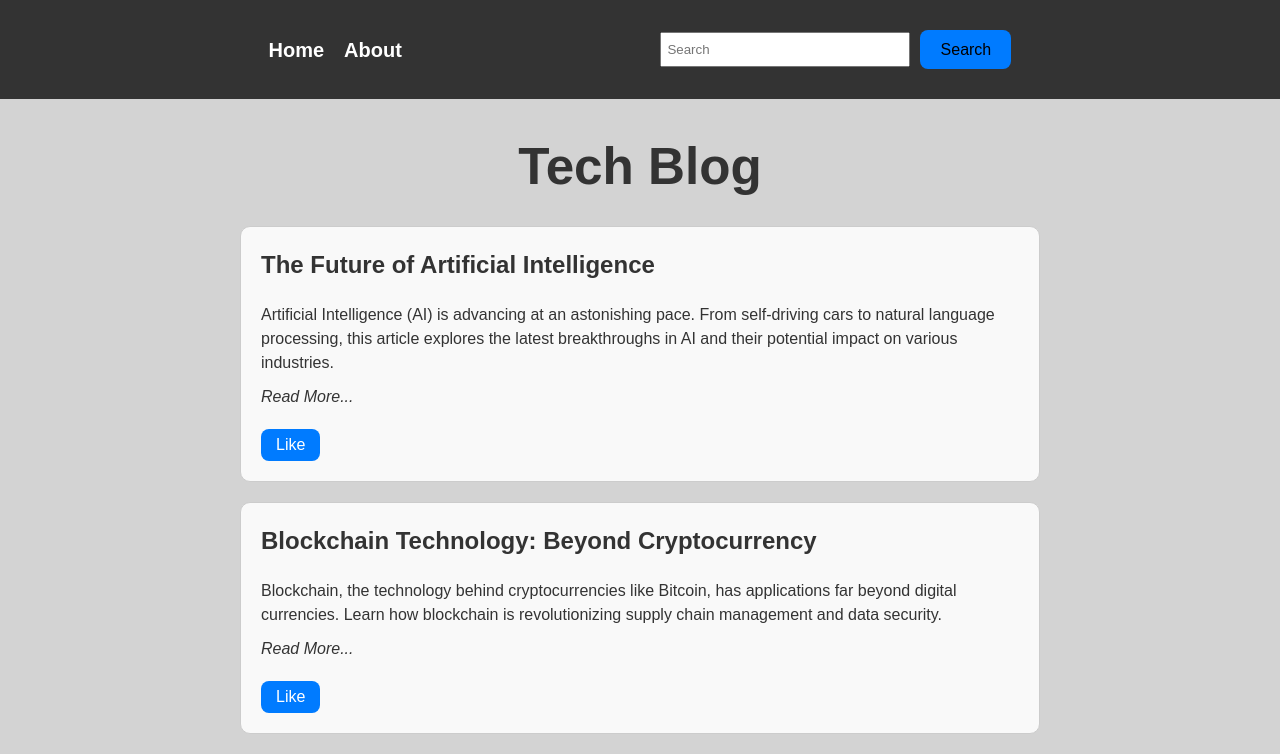
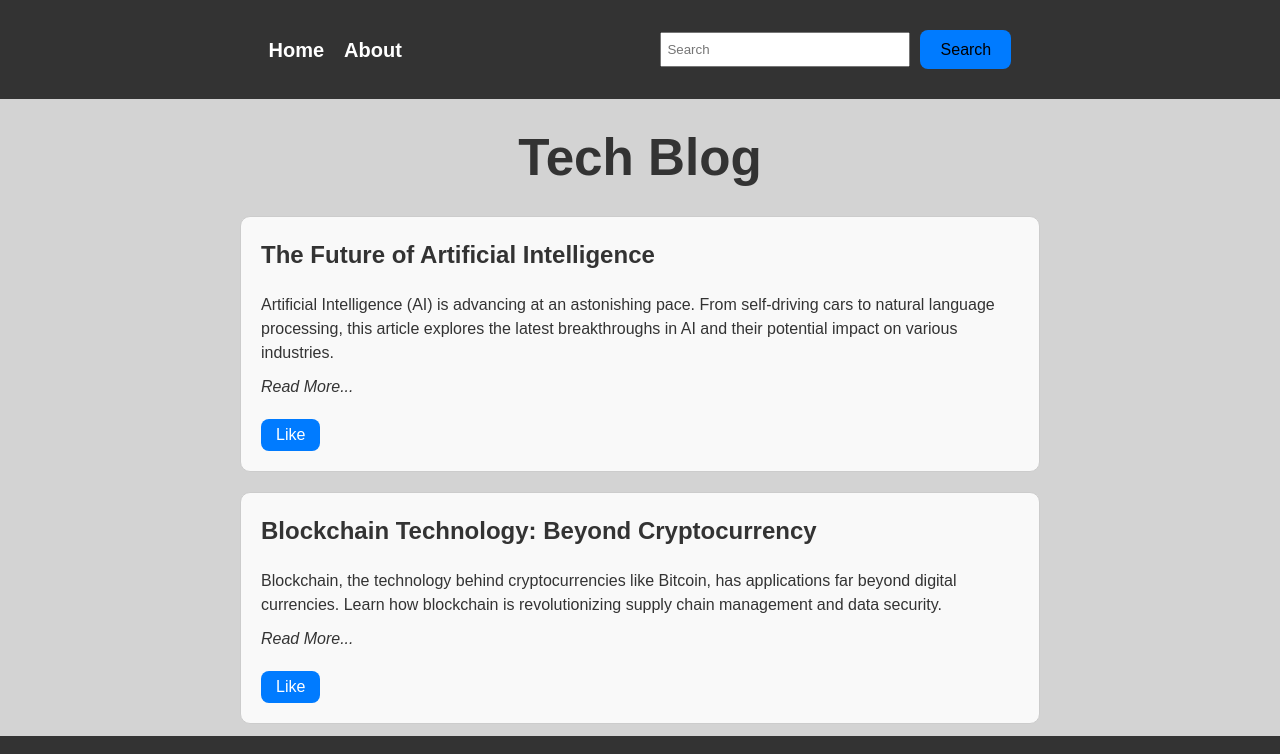
Before and after one commit to AdrianKnudsen/React-Oppgave-1, a React (Vite) app: page / in a window 1280 px wide. Shown: the top 754 px of the page. Built offline with nearby package versions, Linux system fonts and the light colour scheme.

Commit message:
Update App.css

```diff
--- a/src/App.css
+++ b/src/App.css
@@ -8,11 +8,15 @@ body {
   font-family: Arial, sans-serif;
   display: flex;
   flex-direction: column;
-  max-height: 100vh;
-  background-color: whitesmoke;
+  background-color: lightgray;
+  min-height: 100vh;
 }
 
 header {
+  position: fixed;
+  top: 0;
+  left: 0;
+  width: 100%;
   background-color: #333;
   color: #fff;
   display: flex;
@@ -27,6 +31,7 @@ h1 {
   padding: 20px;
   font-size: 4vw;
   line-height: 1.1;
+  margin-top: 90px;
 }
 
 h2 {
@@ -43,6 +48,7 @@ main {
   padding: 20px;
   flex-grow: 1;
   overflow: auto;
+  margin-bottom: 60px;
 }
 
 main::-webkit-scrollbar-track {
@@ -139,6 +145,10 @@ footer {
   color: #fff;
   padding: 20px 20px;
   text-align: center;
+  position: fixed;
+  bottom: 0;
+  left: 0;
+  width: 100%;
 }
 
 @media (max-width: 780) {
```
